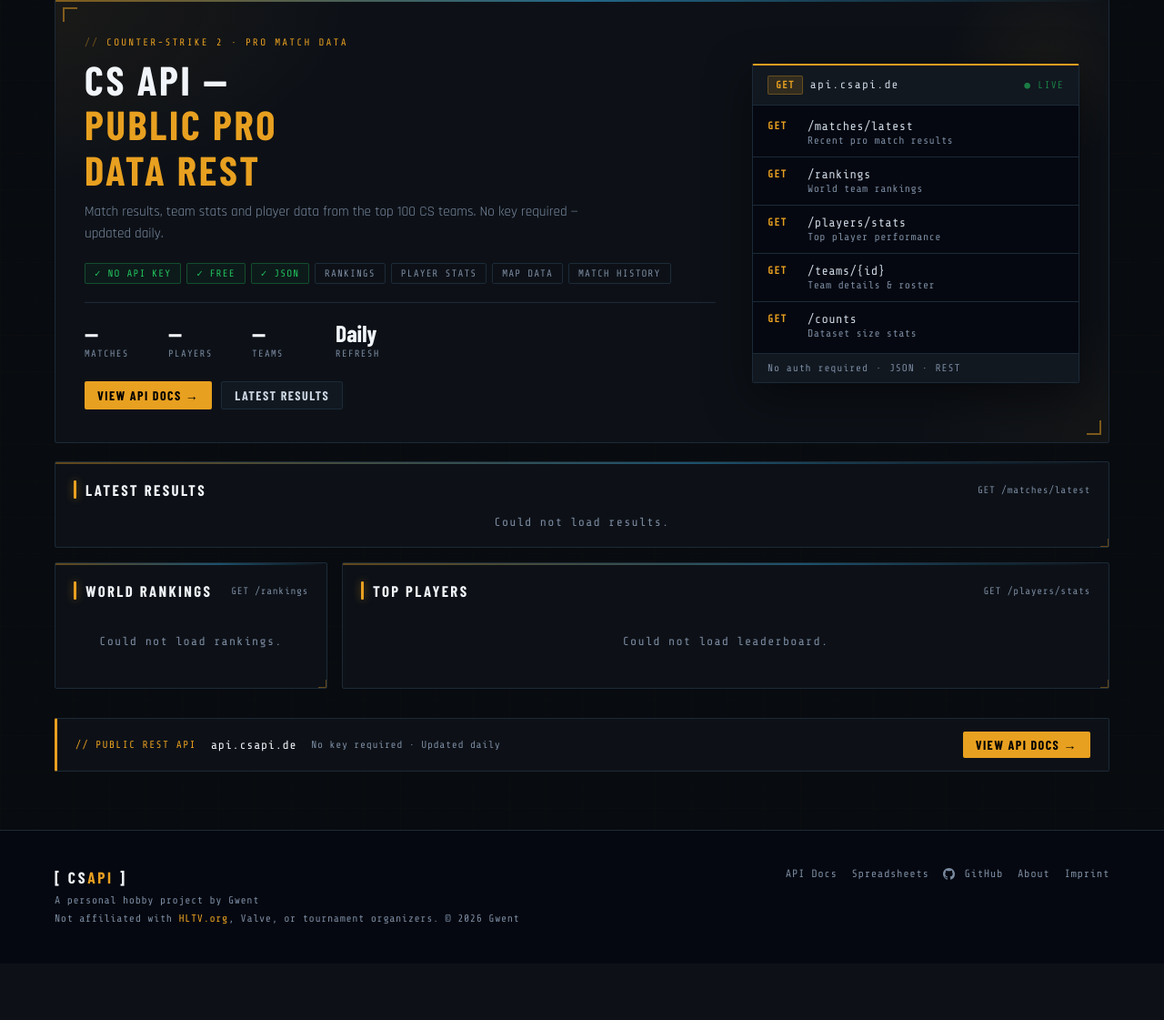
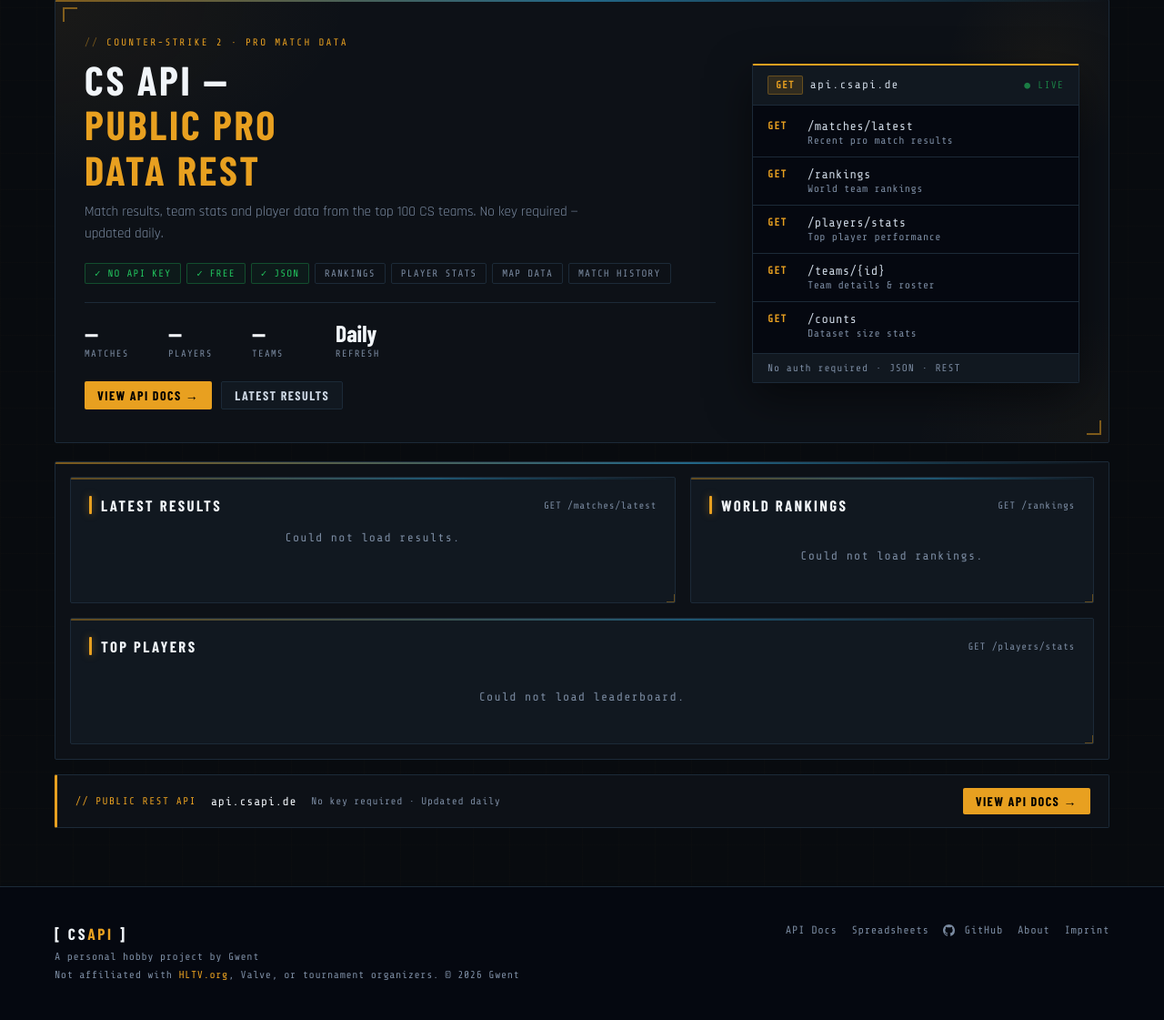
Before and after one commit to OldFella/hltv_api, a Python web app: template src/templates/index.html in a window 1280 px wide. Shown: the part 72-1193 px from the top of the page at 91% size. Before the commit the page ends 1087 px from the top, so only its background shows below. Run offline with Jinja, Linux system fonts and the light colour scheme; the template is opened without the code that fills it, so the values that code supplies are empty; some web fonts are replaced.

Commit message:
restructuring index

```diff
--- a/src/templates/includes/css/styles.css
+++ b/src/templates/includes/css/styles.css
@@ -357,7 +357,7 @@ header .wrap::after {
 }
 
 .card {
-    background: var(--surface);
+    background: var(--surface-2);
     border-radius: 2px;
     border: 1px solid var(--border);
     padding: 20px;
@@ -418,6 +418,65 @@ header .wrap::after {
     border-top: 1px solid var(--border);
     display: block;
     text-align: center;
+}
+
+/* ===== HOME LAYOUT ===== */
+.home-grid {
+    display: grid;
+    grid-template-columns: 3fr 2fr;
+    grid-template-rows: auto auto;
+    gap: 16px;
+    margin-bottom: 16px;
+}
+
+.home-grid {
+    background: var(--surface);
+    border: 1px solid var(--border);
+    border-radius: 2px;
+    padding: 16px;
+    gap: 16px;
+    position: relative;
+    overflow: hidden;
+}
+
+/* optional: same top accent bar as your other cards */
+.home-grid::before {
+    content: '';
+    position: absolute;
+    top: 0; left: 0; right: 0;
+    height: 2px;
+    background: linear-gradient(90deg, var(--accent), var(--cyan) 60%, transparent);
+    opacity: 0.5;
+}
+
+.home-grid .results-card {
+    grid-column: 1;
+    grid-row: 1;
+}
+
+.home-grid .rankings-card {
+    grid-column: 2;
+    grid-row: 1;
+    flex: unset !important;
+    width: auto !important;
+    min-width: 0 !important;
+}
+
+.home-grid .leaderboard-card {
+    grid-column: 1 / -1;  /* full width */
+    grid-row: 2;
+}
+
+@media (max-width: 900px) {
+    .home-grid {
+        grid-template-columns: 1fr;
+    }
+    .home-grid .results-card,
+    .home-grid .rankings-card,
+    .home-grid .leaderboard-card {
+        grid-column: 1;
+        grid-row: auto;
+    }
 }
 
 /* ===== HERO ===== */
--- a/src/templates/includes/js/main.js
+++ b/src/templates/includes/js/main.js
@@ -101,7 +101,7 @@ fetch("https://api.csapi.de/rankings/")
         }
         el.innerHTML = "";
         el.classList.remove("loading-text");
-        data.rankings.slice(0, 11).forEach(r => el.appendChild(createRankItem(r)));
+        data.rankings.slice(0, 10).forEach(r => el.appendChild(createRankItem(r)));
     })
     .catch(() => {
         document.getElementById("rankings").textContent = "Could not load rankings.";
--- a/src/templates/index.html
+++ b/src/templates/index.html
@@ -122,7 +122,8 @@
   </div>
 </div>
 
-<div class="cards-container" id = 'results-section'>
+<div class="home-grid" id="results-section">
+
     <!-- LATEST RESULTS CARD -->
     <div class="card results-card">
         <div class="section-label">
@@ -131,10 +132,6 @@
         </div>
         <div id="results" class="loading-text">Loading…</div>
     </div>
-</div>
-
-<!-- ===== MAIN CARDS ===== -->
-<div class="cards-container">
 
     <!-- RANKINGS CARD -->
     <div class="card rankings-card">
```
Also changed, not shown: src/templates/includes/css/matches.css (+11 -10 lines).
